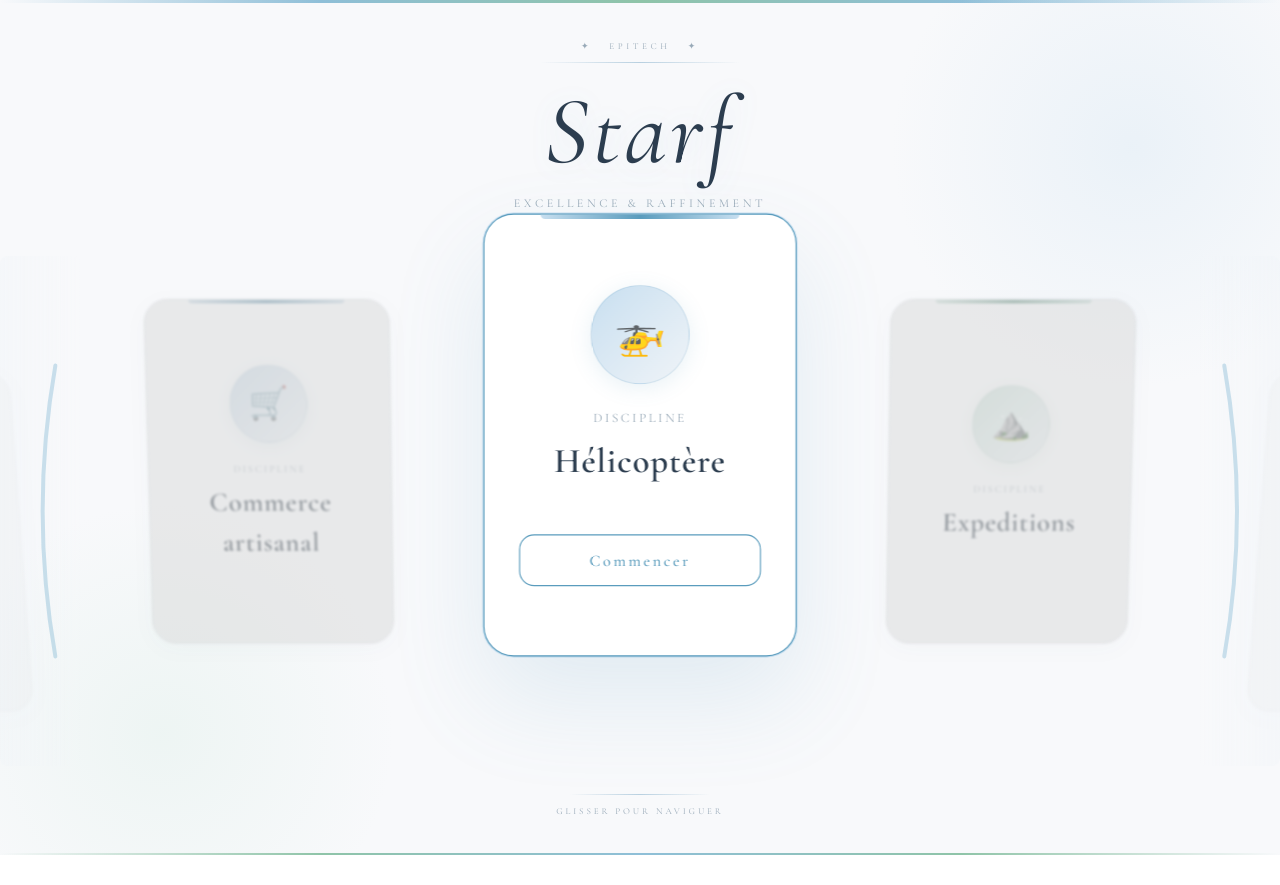
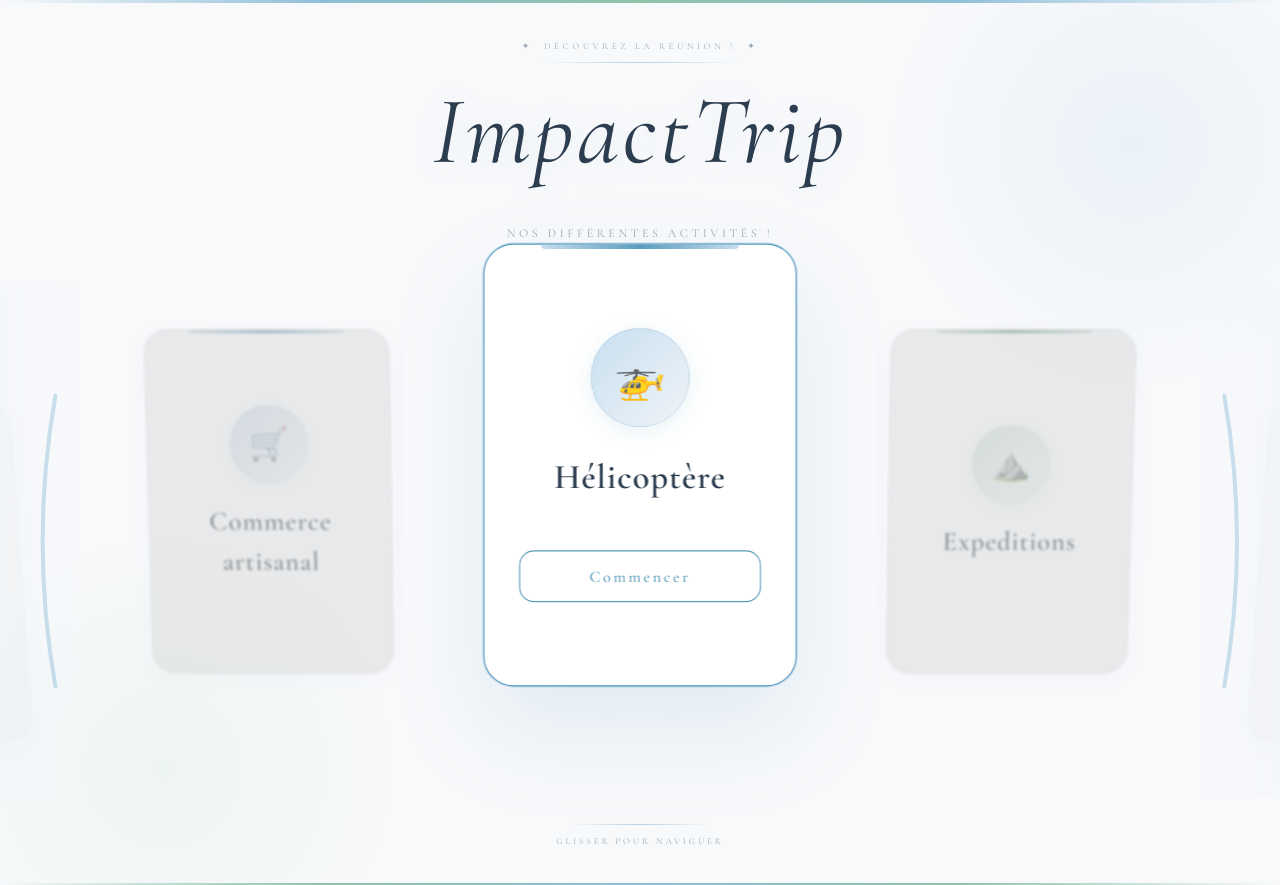
Before and after one commit to horaphael/Hackaton-x-MACE, a React (Vite) app: page / in a window 1280 px wide. Before the commit the page ends 855 px from the top, so only its background shows below. Built offline with nearby package versions, Linux system fonts and the light colour scheme.

Commit message:
set the right name and add a readme

```diff
--- a/src/App.jsx
+++ b/src/App.jsx
@@ -109,8 +109,8 @@ function TipBlock({ skill, bp }) {
       ) : (
         <>
           <div style={{ marginBottom:bp==="xl"?28:22 }}>
-            <p style={{ fontSize:10, letterSpacing:"0.22em", color:C.text3, textTransform:"uppercase", marginBottom:7 }}>Soutenir l'association</p>
-            <h3 style={{ fontFamily:"'Cormorant Garamond',serif", fontSize:h3, fontWeight:600, color:C.text1, marginBottom:12 }}>Laisser un pourboire</h3>
+            <p style={{ fontSize:10, letterSpacing:"0.22em", color:C.text3, textTransform:"uppercase", marginBottom:7 }}>Laissez un don</p>
+            <h3 style={{ fontFamily:"'Cormorant Garamond',serif", fontSize:h3, fontWeight:600, color:C.text1, marginBottom:12 }}>Soutenir l'association</h3>
             <p style={{ fontFamily:"'Cormorant Garamond',serif", fontSize:bp==="xl"?16:bp==="xs"?13:14, color:C.text2, lineHeight:1.8 }}>Votre soutien nous permet de continuer notre travail. Choisissez un montant ou entrez le vôtre.</p>
           </div>
 
@@ -197,7 +197,6 @@ function DetailPage({ skill, onBack, bp }) {
           </div>
           <div style={{ padding:isXs?"16px 20px 24px":bp==="xl"?"40px 44px 40px 16px":"28px 32px 28px 14px", display:"flex", flexDirection:"column", justifyContent:"center", gap:bp==="xl"?18:12 }}>
             <div>
-              <p style={{ fontSize:10, letterSpacing:"0.22em", color:C.text3, textTransform:"uppercase", marginBottom:8 }}>Discipline</p>
               <h2 style={{ fontFamily:"'Cormorant Garamond',serif", fontSize:h2size, fontWeight:600, fontStyle:"italic", color:C.text1, marginBottom:12 }}>{skill.name}</h2>
               <p style={{ fontFamily:"'Cormorant Garamond',serif", fontSize:descSize, color:C.text2, lineHeight:1.75 }}>{skill.desc}</p>
             </div>
@@ -243,7 +242,6 @@ function SkillCard({ skill, idx, offset, onShift, onOpen, bp }) {
         <div style={{ position:"absolute", top:0, left:"18%", right:"18%", height:4, borderRadius:"0 0 6px 6px", background:`linear-gradient(90deg,${skill.accentLight},${skill.accent},${skill.accentLight})` }} />
         <div style={{ width:gs, height:gs, borderRadius:"50%", background:`linear-gradient(135deg,${skill.accentLight},${C.bgAlt})`, border:`1px solid ${skill.accent}28`, display:"flex", alignItems:"center", justifyContent:"center", fontSize:gf, color:skill.accent, fontFamily:"serif", boxShadow:`0 4px 20px ${skill.accent}22` }}>{skill.glyph}</div>
         <div style={{ textAlign:"center" }}>
-          <p style={{ fontFamily:"'Cormorant Garamond',serif", fontSize:cl, letterSpacing:"0.2em", color:C.text3, textTransform:"uppercase", marginBottom:7 }}>Discipline</p>
           <p style={{ fontFamily:"'Cormorant Garamond',serif", fontSize:cn, fontWeight:600, color:C.text1, letterSpacing:"0.03em" }}>{skill.name}</p>
         </div>
         <div style={{ width:"100%" }}>
@@ -323,15 +321,15 @@ export default function App() {
           <>
             {/* Ornement */}
             <div className="fu" style={{ position:"relative", zIndex:10, marginTop:mt, textAlign:"center" }}>
-              <p style={{ fontSize:bp==="xl"?11:9, letterSpacing:"0.40em", color:C.text3, textTransform:"uppercase", marginBottom:8 }}>✦ &nbsp; Epitech &nbsp; ✦</p>
+              <p style={{ fontSize:bp==="xl"?11:9, letterSpacing:"0.40em", color:C.text3, textTransform:"uppercase", marginBottom:8 }}>✦ &nbsp;Découvrez la Réunion !&nbsp; ✦</p>
               <div style={{ height:1, width:bp==="xl"?260:200, margin:"0 auto", background:`linear-gradient(90deg,transparent,${C.borderMid},transparent)` }} />
             </div>
 
             {/* Titre */}
-            <h1 className="fu" style={{ position:"relative", zIndex:10, fontSize:`clamp(${tMin}px,7.5vw,${tMax}px)`, fontWeight:600, fontStyle:"italic", color:C.text1, letterSpacing:"0.04em", marginTop:bp==="xl"?20:16, marginBottom:10, textShadow:`0 2px 32px rgba(91,156,189,.14)`, animationDelay:".1s", textAlign:"center", padding:"0 20px" }}>Starf</h1>
+            <h1 className="fu" style={{ position:"relative", zIndex:10, fontSize:`clamp(${tMin}px,7.5vw,${tMax}px)`, fontWeight:600, fontStyle:"italic", color:C.text1, letterSpacing:"0.04em", marginTop:bp==="xl"?20:16, marginBottom:10, textShadow:`0 2px 32px rgba(91,156,189,.14)`, animationDelay:".1s", textAlign:"center", padding:"0 20px" }}>ImpactTrip</h1>
 
             {/* Sous-titre */}
-            <p className="fu" style={{ position:"relative", zIndex:10, fontSize:subFs, letterSpacing:"0.30em", color:C.text3, textTransform:"uppercase", marginBottom:mb, animationDelay:".18s", textAlign:"center" }}>Excellence &amp; Raffinement</p>
+            <p className="fu" style={{ position:"relative", zIndex:10, fontSize:subFs, letterSpacing:"0.30em", color:C.text3, textTransform:"uppercase", marginTop:30, marginBottom:mb, animationDelay:".18s", textAlign:"center" }}>Nos différentes activités !</p>
 
             {/* Carousel */}
             <div style={{ position:"relative", width:"100%", zIndex:10, height:carH }}>
@@ -362,7 +360,7 @@ export default function App() {
             </div>
 
             {/* Hint */}
-            <div className="fu" style={{ position:"relative", zIndex:10, textAlign:"center", marginTop:bp==="xl"?36:bp==="xs"?16:28, marginBottom:bp==="xl"?48:bp==="xs"?24:36, animationDelay:".25s" }}>
+            <div className="fu" style={{ position:"relative", zIndex:10, textAlign:"center", marginTop:bp==="xl"?0:bp==="xs"?16:28, marginBottom:bp==="xl"?48:bp==="xs"?24:36, animationDelay:".25s" }}>
               <div style={{ height:1, width:bp==="xl"?180:140, margin:"0 auto 10px", background:`linear-gradient(90deg,transparent,${C.borderMid},transparent)` }} />
               <p style={{ fontSize:bp==="xl"?10:9, letterSpacing:"0.32em", color:C.text3, textTransform:"uppercase" }}>Glisser pour naviguer</p>
             </div>
```
Also changed, not shown: 1 other file (tests, documents, lock files or other folders).
